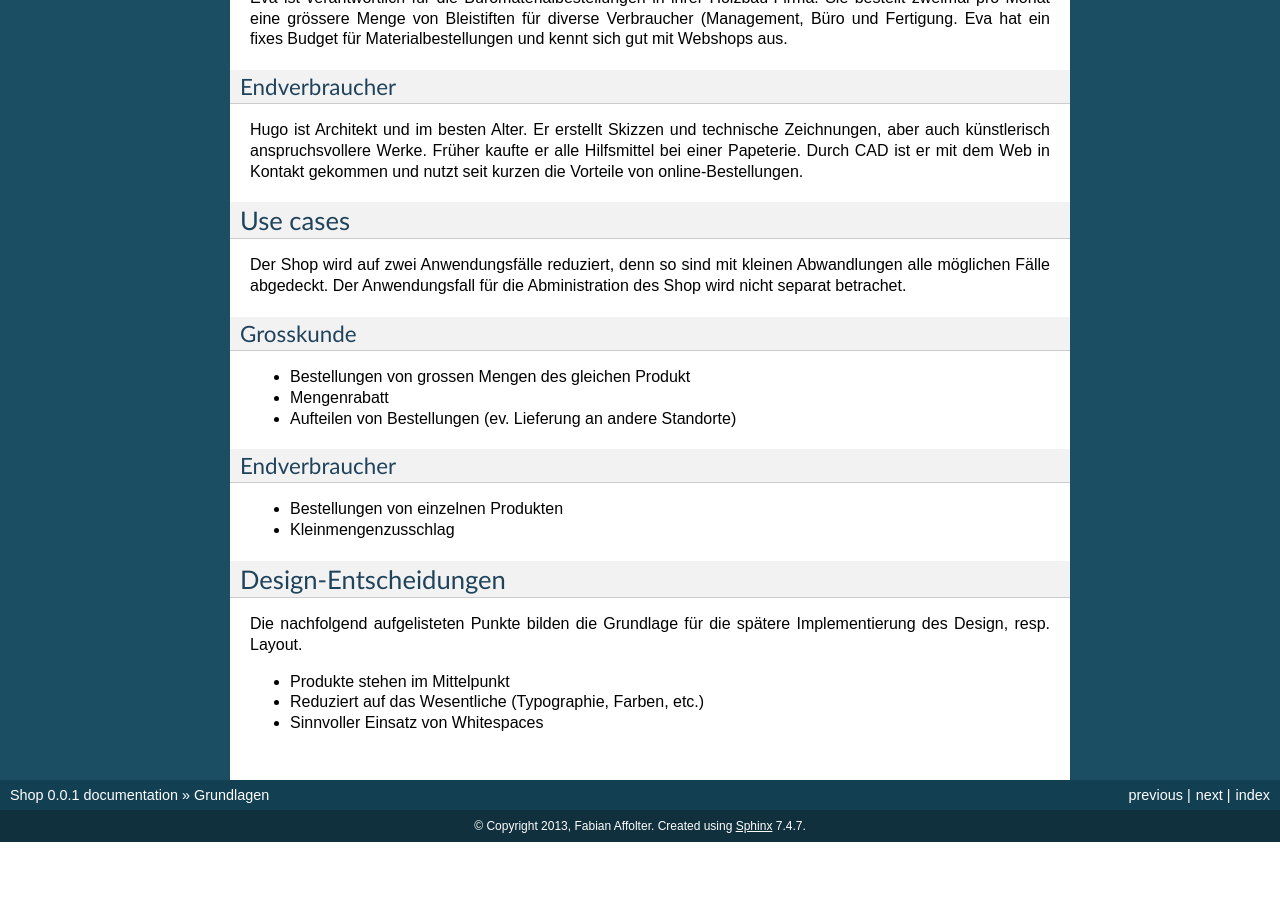
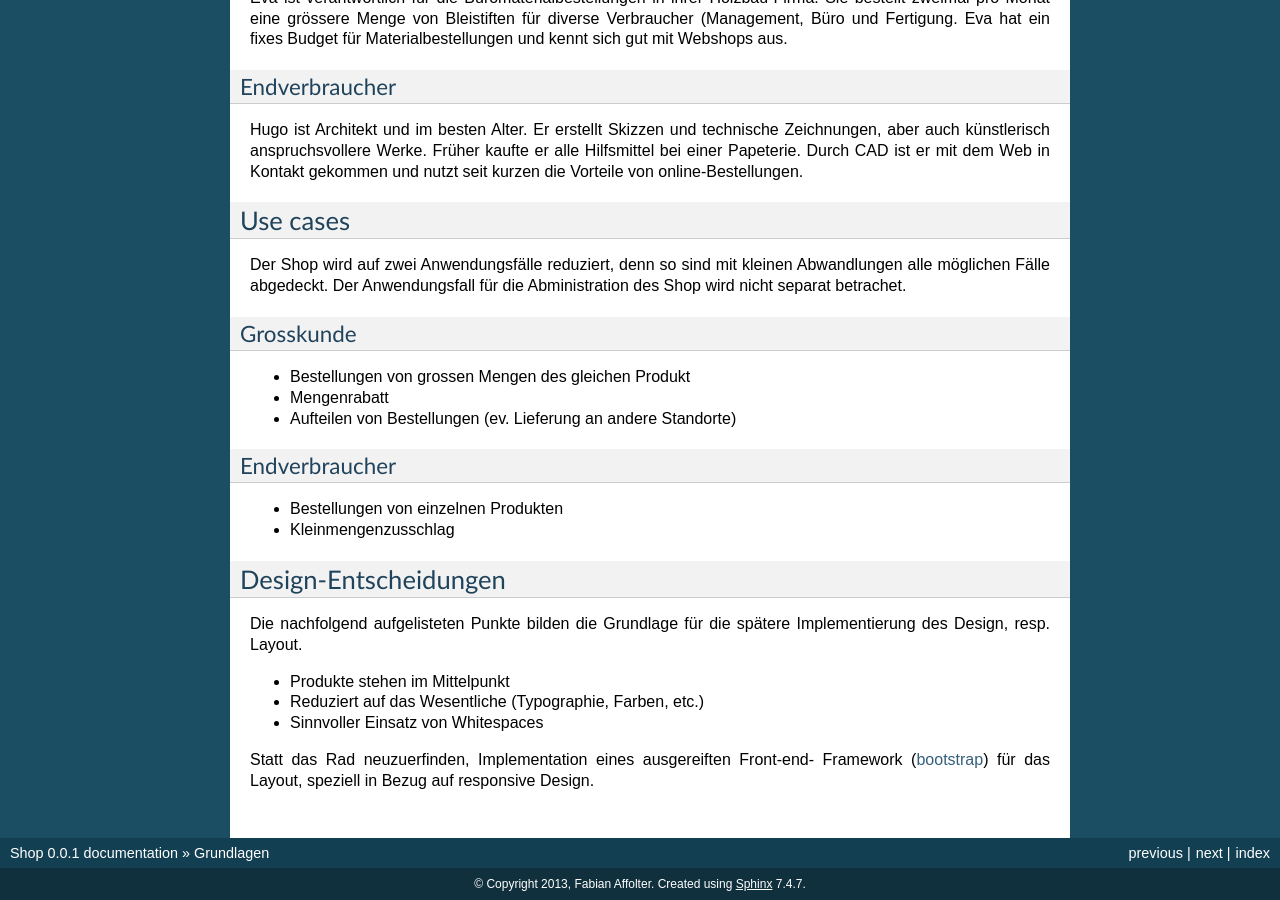
Before and after one commit to fabaff/shop, a Sphinx documentation site: the page built from docs/basics.rst, in a window 1280 px wide and 900 px high, scrolled down 1140 px. Built offline with Sphinx 7.4.7, drawn with Linux system fonts in a browser that asks for light colours; formulas are drawn with MathJax 3; before the commit the page ends 1982 px from its top, so only the background shows below that.

Commit message:
add details about design framework

```diff
--- a/docs/basics.rst
+++ b/docs/basics.rst
@@ -110,3 +110,8 @@ Implementierung des Design, resp. Layout.
 - Produkte stehen im Mittelpunkt
 - Reduziert auf das Wesentliche (Typographie, Farben, etc.)
 - Sinnvoller Einsatz von Whitespaces
+
+Statt das Rad neuzuerfinden, Implementation eines ausgereiften Front-end-
+Framework (`bootstrap`_) für das Layout, speziell in Bezug auf responsive Design.
+
+.. _bootstrap: http://getbootstrap.com/
```
